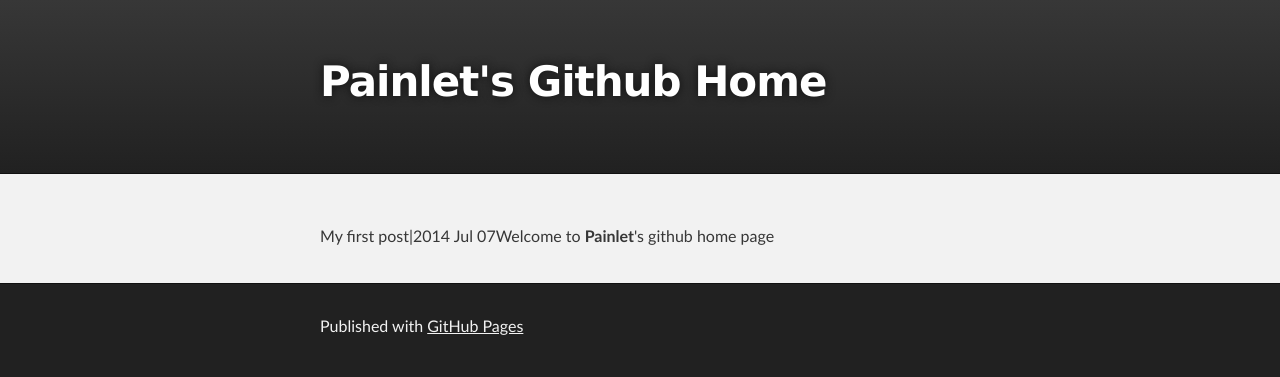
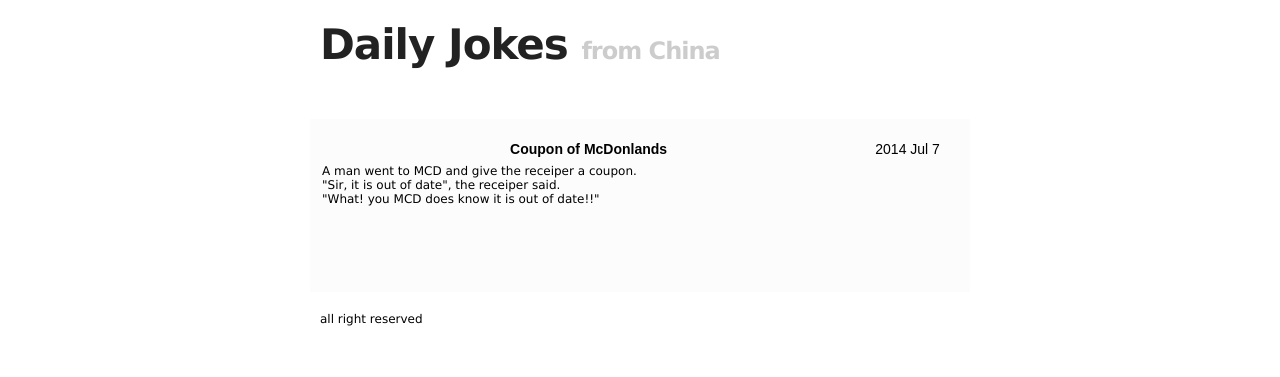
Before and after one commit to painlet/painlet.github.io, a plain HTML site: page index.html in a window 1280 px wide. Drawn offline with Linux system fonts and the light colour scheme.

Commit message:
updated content

```diff
--- a/index.html
+++ b/index.html
@@ -14,22 +14,30 @@
     <!-- HEADER -->
     <div id="header_wrap" class="outer">
         <header class="inner">
-          <h1 id="project_title">Painlet's Github Home</h1>
+          <h1 id="project_title">Daily Jokes <span style="font-size: 24px; font-family: Verdana, Geneva, sans-serif; color: #ccc;">from China</span></h1>
           <h2 id="project_tagline"></h2>
         </header>
     </div>
     <!-- MAIN CONTENT -->
     <div id="main_content_wrap" class="outer">
       <section id="main_content" class="inner">
-        <p>My first post|2014 Jul 07<hl></hl>Welcome to <strong>Painlet</strong>'s github home page</p>
+        <table width="100%" class="table1">
+          <tr>
+            <th width="83%" height="12"><strong>Coupon of McDonlands</strong></th>
+            <th width="17%">2014&nbsp;Jul&nbsp;7</th>
+          </tr>
+          <tr>
+            <td height="106" colspan="2">A man went to MCD and give the receiper a coupon.<br>
+              &quot;Sir, it is out of date&quot;, the receiper said.<br>
+              &quot;What! you MCD does know it is out of date!!&quot;</td>
+          </tr>
+        </table>
       </section>
     </div>
 
     <!-- FOOTER  -->
     <div id="footer_wrap" class="outer">
-      <footer class="inner">
-        <p>Published with <a href="http://pages.github.com">GitHub Pages</a></p>
-      </footer>
+      <footer class="inner">all right reserved</footer>
     </div>
   </body>
 </html>
--- a/stylesheets/stylesheet.css
+++ b/stylesheets/stylesheet.css
@@ -27,6 +27,7 @@ time, mark, audio, video {
 	border: 0;
 	font: inherit;
 	vertical-align: baseline;
+	color: 0;
 }
 
 /* HTML5 display-role reset for older browsers */
@@ -39,10 +40,11 @@ ol, ul {
   list-style: none;
 }
 
-table {
-  border-collapse: collapse;
-  border-spacing: 0;
+.dotline {
+BORDER-BOTTOM-STYLE: dotted; BORDER-LEFT-STYLE: dotted; BORDER-RIGHT-STYLE: dotted; BORDER-TOP-STYLE: dotted
 }
+
+.article
 
 /*******************************************************************************
 Theme Styles
@@ -50,8 +52,8 @@ Theme Styles
 
 body {
 	box-sizing: border-box;
-  color:#373737;
-  background: #212121;
+	color: #000000;
+	background: #ffffff;
 	font-size: 16px;
 	font-family: 'Myriad Pro', Calibri, Helvetica, Arial, sans-serif;
 	line-height: 1.5;
@@ -98,12 +100,12 @@ p {
 }
 
 footer p {
-  color: #f2f2f2;
+	color: #333333;
 }
 
 a {
   text-decoration: none;
-  color: #007edf;
+  color: #6666ff;
   text-shadow: none;
 
   transition: color 0.5s ease;
@@ -118,7 +120,9 @@ a {
   -ms-transition: text-shadow 0.5s ease;
 }
 
-a:hover, a:focus {text-decoration: underline;}
+a:hover, a:focus {
+	text-decoration: underline;
+}
 
 footer a {
   color: #F2F2F2;
@@ -135,12 +139,10 @@ strong {
 
 img {
   position: relative;
-  margin: 0 auto;
+  margin: 0;
+  padding: 0;
   max-width: 739px;
-  padding: 5px;
-  margin: 10px 0 10px 0;
   border: 1px solid #ebebeb;
-
   box-shadow: 0 0 5px #ebebeb;
   -webkit-box-shadow: 0 0 5px #ebebeb;
   -moz-box-shadow: 0 0 5px #ebebeb;
@@ -226,32 +228,15 @@ dl p {
 
 hr {
 	height: 1px;
-  margin-bottom: 5px;
 	border: none;
-  background: url('../images/bg_hr.png') repeat-x center;
-}
-
-table {
-  border: 1px solid #373737;
-  margin-bottom: 20px;
-  text-align: left;
- }
-
-th {
-  font-family: 'Lucida Grande', 'Helvetica Neue', Helvetica, Arial, sans-serif;
-  padding: 10px;
-  background: #373737;
-  color: #fff;
- }
-
-td {
-  padding: 10px;
-  border: 1px solid #373737;
+	width: 100%;
+	border-bottom: 1px dashed;
 }
 
 form {
   background: #f2f2f2;
-  padding: 20px;
+  margin: 0;
+  padding: 0;
 }
 
 /*******************************************************************************
@@ -267,6 +252,8 @@ Full-Width Styles
 	max-width: 640px;
 	padding: 20px 10px;
 	margin: 0 auto;
+	font-size: 12px;
+	font-family: Verdana, Geneva, sans-serif;
 }
 
 #forkme_banner {
@@ -285,24 +272,19 @@ Full-Width Styles
 }
 
 #header_wrap {
-  background: #212121;
-  background: -moz-linear-gradient(top, #373737, #212121);
-  background: -webkit-linear-gradient(top, #373737, #212121);
-  background: -ms-linear-gradient(top, #373737, #212121);
-  background: -o-linear-gradient(top, #373737, #212121);
-  background: linear-gradient(top, #373737, #212121);
+	background: #ffffff;
+	color: #a8d8ee;
 }
 
 #header_wrap .inner {
-  padding: 50px 10px 30px 10px;
+  padding: 20px 10px 20px 10px;
 }
 
 #project_title {
 	margin: 0;
-  color: #fff;
+	color: 0;
 	font-size: 42px;
 	font-weight: 700;
-  text-shadow: #111 0px 0px 10px;
 }
 
 #project_tagline {
@@ -310,7 +292,6 @@ Full-Width Styles
   font-size: 24px;
   font-weight: 300;
   background: none;
-  text-shadow: #111 0px 0px 10px;
 }
 
 #downloads {
@@ -353,19 +334,44 @@ Full-Width Styles
 }
 
 #main_content_wrap {
-  background: #f2f2f2;
-  border-top: 1px solid #111;
-  border-bottom: 1px solid #111;
+	background: #ffffff;
 }
 
 #main_content {
-  padding-top: 40px;
+	background-color: #fcfcfc;
+
 }
 
 #footer_wrap {
-  background: #212121;
+	background: #ffffff;
+	color: 0;
 }
 
+.table1 {
+	background-color: #fcfcfc;
+	BORDER: 0;
+}
+
+.table1 th {
+	height: 20px;
+	text-align: center;
+	font-family: Arial, Helvetica, sans-serif;
+	font-size: 14px;
+	color: #000000;
+	font-weight: normal;
+	text-indent: 2px;
+	PADDING-LEFT: 5px;
+	BORDER-BOTTOM: 1px #fcfcfc dashed;
+}
+
+
+.table1 td {
+	font-family: Verdana, Arial, Helvetica;
+	font-size: 12px;
+	font-style: normal;
+	font-variant: normal;
+	font-weight: normal;
+}
 
 
 /*******************************************************************************
```
Lines whose indentation alone changed are shown as unchanged.
